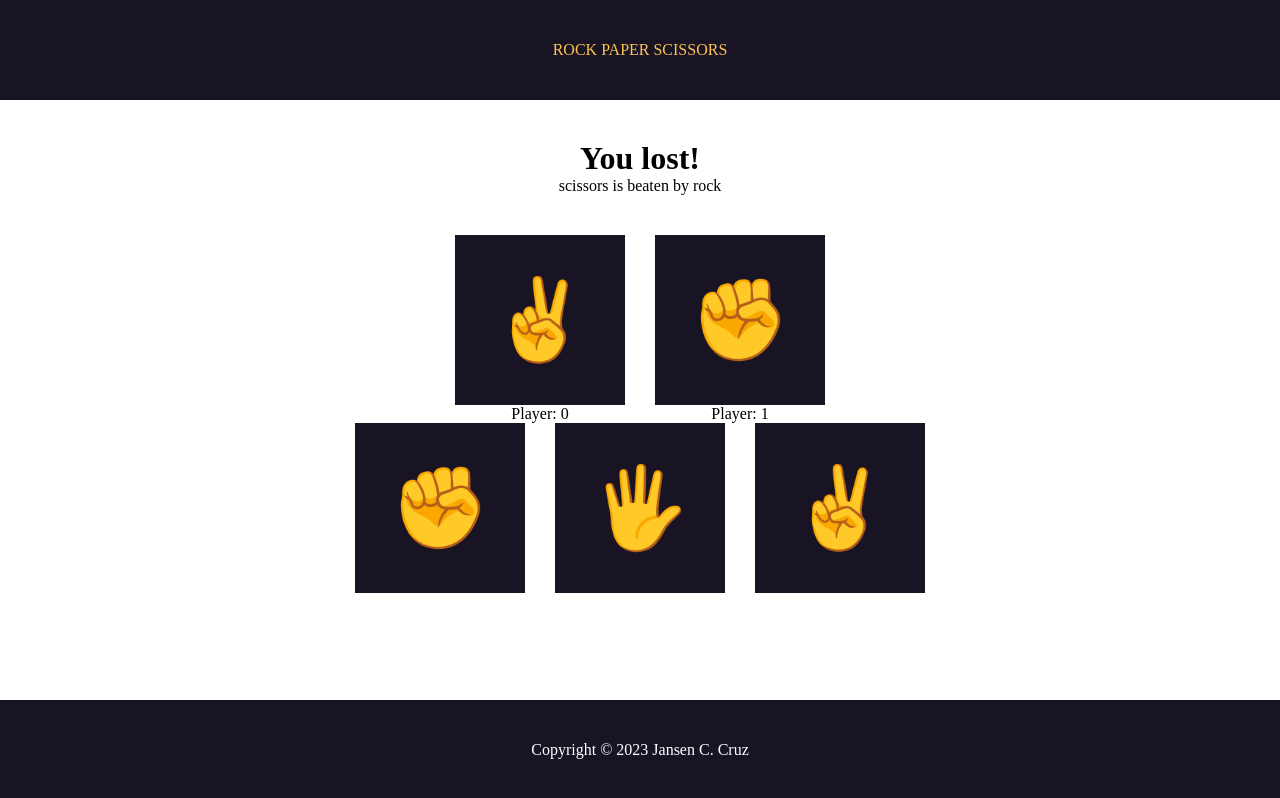
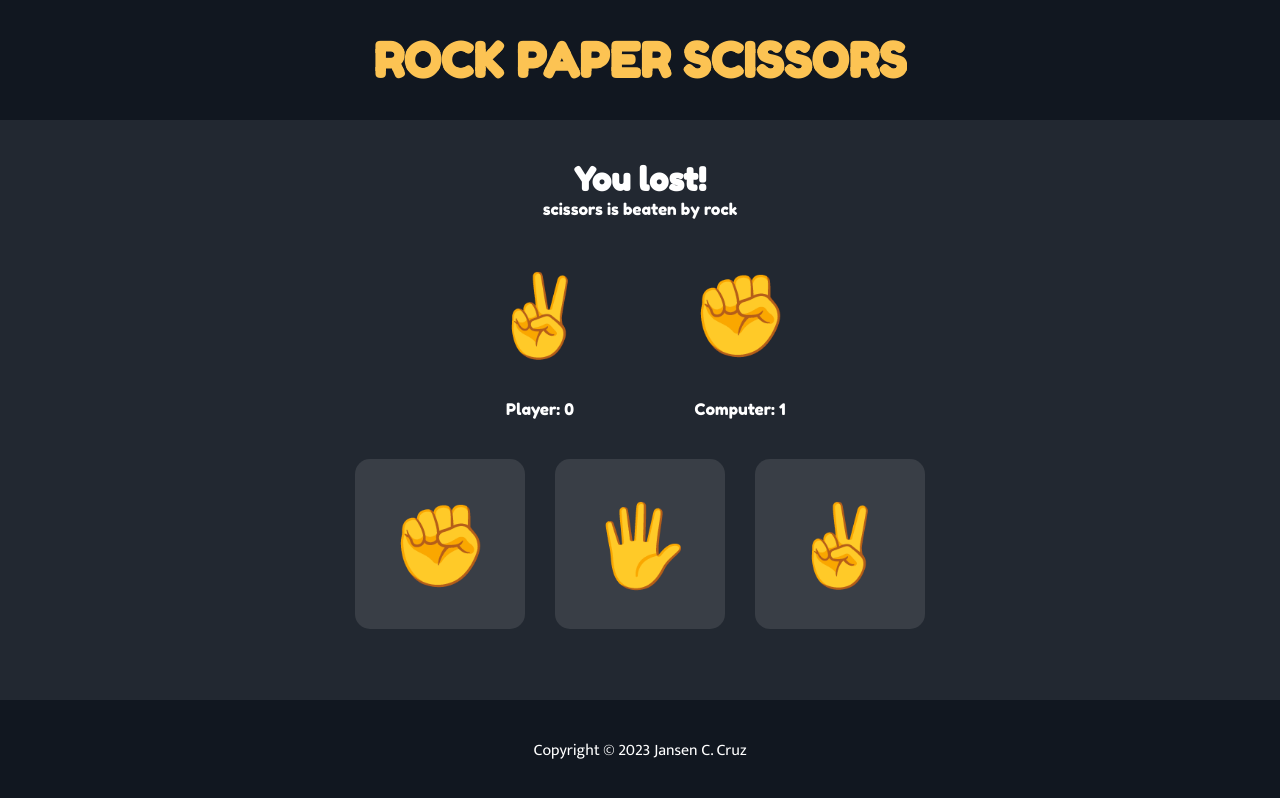
Before and after one commit to jansencruz23/Rock-Paper-Scissors-Web, a plain HTML site: page index.html in a window 1280 px wide. Both pictures are taken after a click on the element "✌️". Drawn offline with Linux system fonts and the light colour scheme.

Commit message:
Finish the project

```diff
--- a/index.html
+++ b/index.html
@@ -19,9 +19,11 @@
     </div>
 
     <header>
-        <div class="title">
-            ROCK PAPER SCISSORS
-        </div>
+        <div class="stack" style="--stacks: 3;">
+            <span style="--index: 0;">ROCK PAPER SCISSORS</span>
+            <span style="--index: 1;">ROCK PAPER SCISSORS</span>
+            <span style="--index: 2;">ROCK PAPER SCISSORS</span>
+          </div>
     </header>
     <main>
         <div class="content">
@@ -31,11 +33,11 @@
             </div>
             <div class="pick-display">
                 <div class="user-pick">
-                    <div id="user-icon" class="user-icon icon picks"></div>
+                    <div id="user-icon" class="user-icon picks">🤔</div>
                     <div id="user-score" class="user-score">Player: 0</div>
                 </div>
                 <div class="bot-pick">
-                    <div id="bot-icon" class="bot-icon icon picks"></div>
+                    <div id="bot-icon" class="bot-icon picks">🦾</div>
                     <div id="bot-score" class="bot-score">Computer: 0</div>
                 </div>
             </div>
--- a/main.js
+++ b/main.js
@@ -6,23 +6,46 @@ const subHeader = document.querySelector(".header p");
 const userScoreDiv = document.querySelector("#user-score");
 const botScoreDiv = document.querySelector("#bot-score");
 const modal = document.querySelector(".modal-box");
+const modalExit = document.querySelector(".modal-exit");
+const modalBtn = document.querySelector("#modal-btn");
+const modalHeader = document.querySelector(".modal-header");
 const MAX_SCORE = 5;
 
 let userScore = 0;
 let botScore = 0;
+let hasWinner = false;
 
 picks.forEach((pick) => {
     pick.addEventListener('click', (e) => {
         let userPick = getUserChoice(e);
         let botPick = getComputerChoice();
 
-        displayPick(userPick, botPick);
-        play(userPick, botPick);
-
-        if(userScore >= MAX_SCORE || botScore >= MAX_SCORE){
+        if(!hasWinner){
+            displayPick(userPick, botPick);
+            play(userPick, botPick);
+        }else{
             modal.style.display = 'block';
         }
     });
+});
+
+modalExit.addEventListener('click', ()  => {
+    modal.style.display = 'none';
+    hasWinner = true;
+});
+
+modalBtn.addEventListener('click', () => {
+    //resets the game
+    hasWinner = false;
+    userScore = 0;
+    botScore = 0;
+    userIcon.textContent = '🤔';
+    botIcon.textContent = '🦾';
+    userScoreDiv.innerHTML = `Player: ${userScore}`;
+    botScoreDiv.innerHTML = `Computer: ${botScore}`;
+    header.innerHTML = 'Choose your pick';
+    subHeader.innerHTML = 'First to score 5 points to win the game';
+    modal.style.display = 'none';
 });
 
 function displayPick(userPick, botPick){
@@ -66,16 +89,31 @@ function play(player, bot){
         subHeader.textContent = `${player} beats ${bot}`;
         userScore++;
         userScoreDiv.innerHTML = `Player: ${userScore}`;
+        displayWinner();
     }
     else if((player == 'rock' && bot == 'paper') || (player == 'paper' && bot == 'scissors') || (player == 'scissors' && bot == 'rock'))
     {
         header.textContent = "You lost!";
         subHeader.textContent = `${player} is beaten by ${bot}`;
         botScore++;
-        botScoreDiv.innerHTML = `Player: ${botScore}`;
+        botScoreDiv.innerHTML = `Computer: ${botScore}`;
+        displayWinner();
     }
     else
     {
         return 'Invalid';
     }
 }
+
+function displayWinner(){
+    if(userScore >= MAX_SCORE || botScore >= MAX_SCORE){
+        if(userScore > botScore){
+            modalHeader.innerHTML = 'You won!';
+        }
+        else {
+            modalHeader.innerHTML = 'You lost :(';
+        }
+        modal.style.display = 'block';
+        return;
+    }
+}
--- a/style.css
+++ b/style.css
@@ -1,18 +1,85 @@
+@import url('https://fonts.googleapis.com/css2?family=Fredoka+One&display=swap');
+@import url('https://fonts.googleapis.com/css2?family=Fredoka+One&family=Mukta&display=swap');
+
 *, html, body {
     margin: 0;
     padding: 0;
+    background-color: #222831;
+    font-family: 'Fredoka One';
 }
 
 header {
     display: flex;
     justify-content: center;
     align-items: center;
-    height: 100px;
-    background-color: #181424;
+    height: 120px;
+    background-color: #111720;
 }
+
+.stack {
+    display: grid;
+    color: #fcc353;
+    font-size: 2.5em;
+    background-color: transparent;
+    grid-template-columns: 1fr;
+  }
+
+  .stack span {
+    font-weight: bold;
+    grid-row-start: 1;
+    grid-column-start: 1;
+    background-color: transparent;
+    font-size: 3rem;
+    --stack-height: calc(100% / var(--stacks) - 1px);
+    --inverse-index: calc(calc(var(--stacks) - 1) - var(--index));
+    --clip-top: calc(var(--stack-height) * var(--index));
+    --clip-bottom: calc(var(--stack-height) * var(--inverse-index));
+    clip-path: inset(var(--clip-top) 0 var(--clip-bottom) 0);
+    animation: stack 340ms cubic-bezier(.46,.29,0,1.24) 1 backwards calc(var(--index) * 120ms), glitch 2s ease infinite 2s alternate-reverse;
+  }
+
+  .stack span:nth-child(odd) { --glitch-translate: 8px; }
+  .stack span:nth-child(even) { --glitch-translate: -8px; }
+
+  @keyframes stack {
+    0% {
+      opacity: 0;
+      transform: translateX(-50%);
+      text-shadow: -2px 3px 0 red, 2px -3px 0 blue;
+    };
+    60% {
+      opacity: 0.5;
+      transform: translateX(50%);
+    }
+    80% {
+      transform: none;
+      opacity: 1;
+      text-shadow: 2px -3px 0 red, -2px 3px 0 blue;
+    }
+    100% {
+      text-shadow: none;
+    }
+  }
+
+  @keyframes glitch {
+    0% {
+      text-shadow: -2px 3px 0 red, 2px -3px 0 blue;
+      transform: translate(var(--glitch-translate));
+    }
+    2% {
+      text-shadow: 2px -3px 0 red, -2px 3px 0 blue;
+    }
+    4%, 100% {  text-shadow: none; transform: none; }
+  }
 
 header .title {
     color: #fcc353;
+    font-size: 2.5em;
+    background-color: transparent;
+}
+
+.header {
+    color: #ffffff;
 }
 
 .content .header {
@@ -25,7 +92,9 @@ header .title {
 .pick-display {
     display: flex;
     justify-content: center;
+    margin-top: -30px;
     gap: 30px;
+    padding-bottom: 40px;
 }
 
 .pick-display .user-pick,
@@ -33,13 +102,26 @@ header .title {
     display: flex;
     flex-direction: column;
     align-items: center;
+    color: #ffffff;
+}
+
+#user-icon,
+#bot-icon {
+    height: 170px;
+    width: 170px;
+    font-size: 80px;
 }
 
 .icon {
-    background-color: #181424;
+    background-color: #393e46;
     height: 170px;
     width: 170px;
     font-size: 80px;
+    border-radius: 15px;
+}
+
+.icon:hover {
+    background-color: #4a4f57;
 }
 
 .choose-picker {
@@ -49,17 +131,26 @@ header .title {
     justify-content: center;
 }
 
+main {
+    padding-bottom: 150px;
+}
+
 footer {
     display: flex;
-    position: absolute;
+    position: fixed;
     bottom: 0;
     width: 100%;
     align-items: center;
     justify-content: center;
-    background-color: #181424;
+    background-color: #111720;
     height: 100px;
     color: #ffffff;
     margin-top: auto;
+}
+
+footer div {
+    font-family: 'Mukta';
+    background-color: transparent;
 }
 
 .picks {
@@ -68,19 +159,30 @@ footer {
     align-items: center;
 }
 
-.picks p{
-    margin-top: -15px;
+.pick {
+    cursor: pointer;
+    user-select: none;
 }
 
 .modal-box {
     position: absolute;
     top: 50%;
     left: 50%;
+    left: 50%;
     transform: translate(-50%, -50%);
     display: none;
+    width: 100%; /* Full width */
+    height: 100%;
+    overflow: auto; /* Enable scroll if needed */
+    background-color: rgb(0,0,0); /* Fallback color */
+    background-color: rgba(0,0,0,0.4); /* Black w/ opacity */
 }
 
 .modal {
+    position: absolute;
+    top: 50%;
+    left: 50%;
+    transform: translate(-50%, -50%);
     background-color: #282c34;
     display: flex;
     flex-direction: column;
@@ -88,6 +190,7 @@ footer {
     align-items: center;
     width: 300px;
     height: 200px;
+    border-radius: 20px;
 }
 
 .modal-exit {
@@ -96,6 +199,7 @@ footer {
     align-self: flex-end;
     padding-right: 20px;
     margin-top: -20px;
+    cursor: pointer;
 }
 
 .modal-header {
@@ -108,6 +212,13 @@ footer {
 #modal-btn {
     font-size: x-large;
     color: #282c34;
-    padding: 10px;
+    padding: 15px;
     width: auto;
+    cursor: pointer;
+    color: #ffffff;
+    border-radius: 20px;
 }
+
+#modal-btn:hover {
+    background-color: #4a4f57;
+}
```
